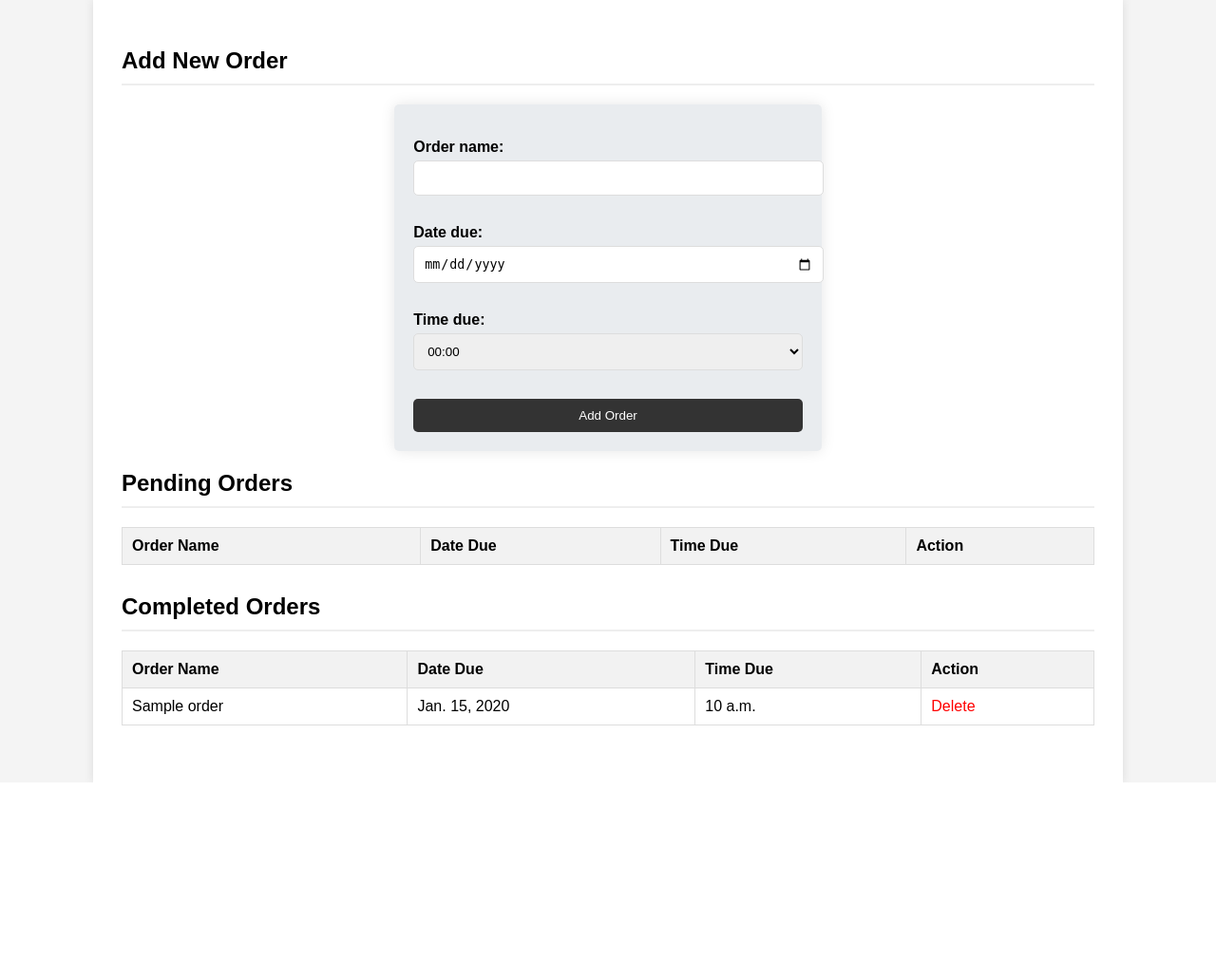
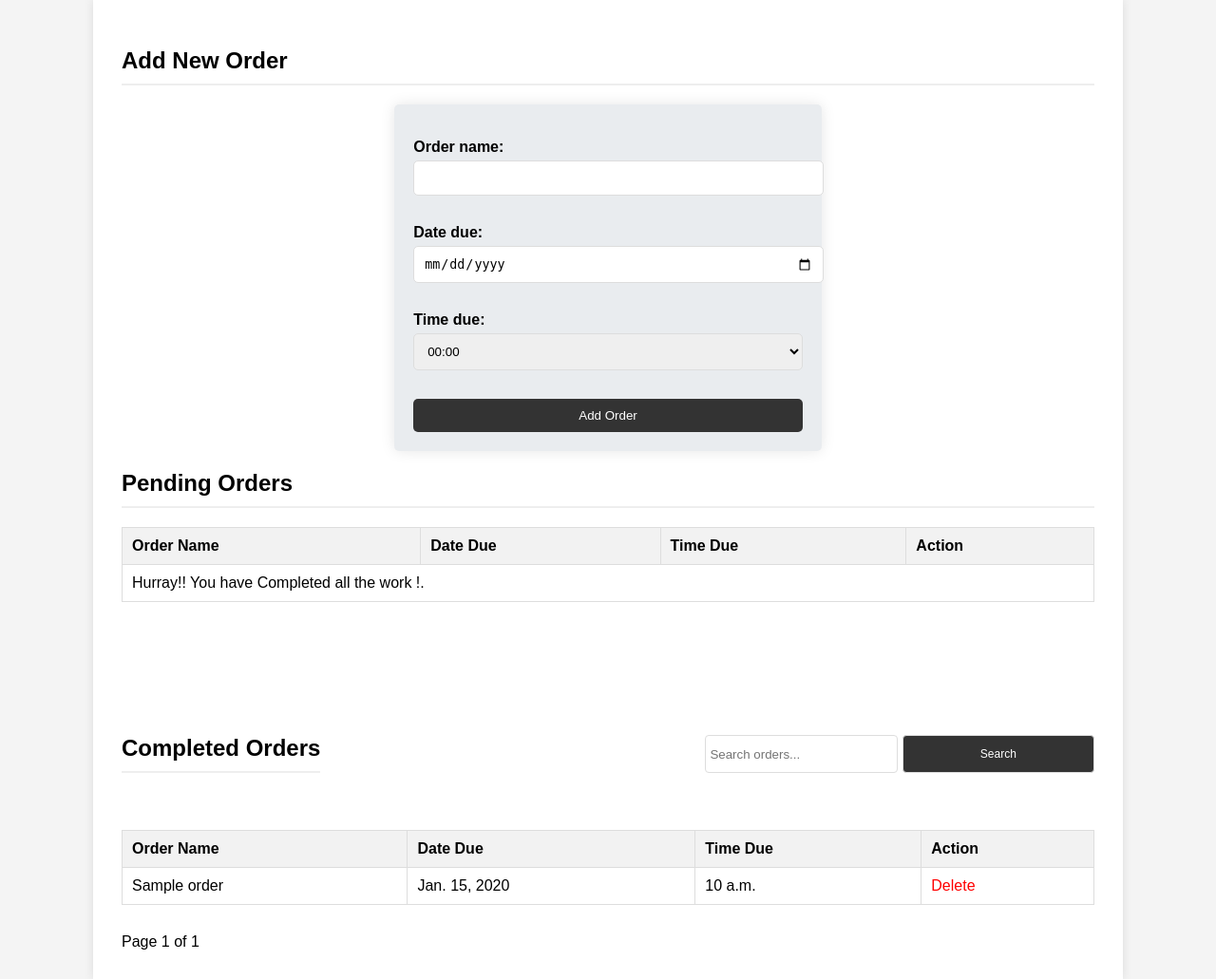
Before and after one commit to Andy3643/ordermanagement, a Django app: page / in a window 1280 px wide. Shown: the whole page at 95% size. Before the commit the page ends 824 px from the top, so only its background shows below. Run offline with Django 4.2, Linux system fonts and the light colour scheme; tables that the repository leaves empty hold one stand-in row (values such as "Sample post"); lists and menus that the app fills with data are empty.

Commit message:
ft-add pagination to the completed orders section.

```diff
--- a/orders/templates/orders/order_list.html
+++ b/orders/templates/orders/order_list.html
@@ -103,7 +103,85 @@
     .due-today {
     background-color: #FFCCCC;
     }
+    /* Pagination styles */
+    .pagination {
+            text-align: center;
+            margin-top: 10px;
+        }
 
+        .step-links {
+            display: inline-block;
+            margin-right: 10px;
+        }
+
+        .current-page {
+            font-weight: bold;
+        }
+
+        /* Search bar styles */
+        .search-bar {
+            margin-top: 20px;
+        }
+
+        #search-input {
+            width: 100%;
+            padding: 10px;
+            border: 1px solid #ddd;
+            border-radius: 5px;
+        }
+
+
+        .search-form {
+    display: flex;
+    align-items: center;
+    background-color: transparent;
+    border: none;
+    padding: 0;
+    margin: 0;
+    box-shadow: none;
+}
+
+.search-form input {
+    flex-grow: 1;
+    margin-right: 5px;
+    height: 40px;
+    padding: 8px 4px;
+    border-radius: 4px;
+    border: 1px solid #ddd;
+    box-sizing: border-box;
+}
+
+.search-form button {
+    padding: 8px 4px;
+    font-size: 12px;
+    height: 40px;
+    line-height: 1;
+    border-radius: 4px;
+    cursor: pointer;
+    border: 1px solid #ddd;
+    box-sizing: border-box;
+}
+
+/* Adjust margins to fine-tune alignment */
+.search-form input, .search-form button {
+    margin-top: 0;
+    margin-bottom: 0;
+}
+
+
+.completed_orders{
+    margin-top: 15vh;
+    margin-bottom: 5vh;
+    display: flex;
+    justify-content: space-between;
+}
+.Lower_section{
+    display: flex;
+    justify-content: space-between;
+}
+.next{
+    margin-right: 3vw;
+}
     </style>
 </head>
 <body>
@@ -131,10 +209,22 @@
                 <td>{{ order.time_due }}</td>
                 <td><a href="{% url 'mark_order_done' order.id %}" style="color: blue;">Done</a></td>
             </tr>
+            {% empty %}
+            <tr>
+                <td colspan="4">Hurray!! You have Completed all the work !.</td>
+            </tr>
             {% endfor %}
         </table>
+    <div class="completed_orders">
+        <h2>Completed Orders</h2>
 
-<h2>Completed Orders</h2>
+        <!-- Search Form -->
+        <form class="search-form" method="get" action="{% url 'order_list' %}">
+            <input type="text" name="search" placeholder="Search orders...">
+            <button type="submit">Search</button>
+        </form>
+    </div>
+
         <table>
             <tr>
                 <th>Order Name</th>
@@ -149,8 +239,35 @@
                 <td>{{ order.time_due }}</td>
                 <td><a href="{% url 'delete_order' order.id %}" style="color: red;">Delete</a></td>
             </tr>
+            {% empty %}
+            <tr>
+                <td colspan="4">No completed orders found.</td>
+            </tr>
             {% endfor %}
         </table>
+
+        <!-- Pagination Links -->
+        <div class="Lower_section">
+            <div>
+            <span>
+                Page {{ completed_orders.number }} of {{ completed_orders.paginator.num_pages }}
+            </span>
+            </div>
+            <div>
+            <span>
+                {% if completed_orders.has_previous %}
+                    <a class="next" href="?page=1{% if request.GET.search %}&search={{ request.GET.search }}{% endif %}">First</a>
+                    <a class="next" href="?page={{ completed_orders.previous_page_number }}{% if request.GET.search %}&search={{ request.GET.search }}{% endif %}">Previous</a>
+                {% endif %}
+            </span>
+            <span>
+                {% if completed_orders.has_next %}
+                    <a class="next" href="?page={{ completed_orders.next_page_number }}{% if request.GET.search %}&search={{ request.GET.search }}{% endif %}">Next</a>
+                    <a class="next" href="?page={{ completed_orders.paginator.num_pages }}{% if request.GET.search %}&search={{ request.GET.search }}{% endif %}">Last</a>
+                {% endif %}
+            </span>
+            </div>
+        </div>
     </div>
 
     </body>
--- a/orders/views.py
+++ b/orders/views.py
@@ -1,23 +1,35 @@
 from django.shortcuts import render, redirect
+from django.core.paginator import Paginator
 from .models import Order
 from .forms import OrderForm
 from datetime import date
 
 def order_list(request):
-    # If form is submitted
+    # Handle form submission
     if request.method == "POST":
         form = OrderForm(request.POST)
         if form.is_valid():
             form.save()
             return redirect('order_list')
-
-    # If viewing the page
     else:
         form = OrderForm()
 
+    # Handle pending orders
     pending_orders = Order.objects.filter(is_done=False)
-    completed_orders = Order.objects.filter(is_done=True)
 
+    # Handle completed orders with pagination
+    completed_order_list = Order.objects.filter(is_done=True).order_by('-date_due')  # Ordering by date due
+
+    # Handle search
+    search_query = request.GET.get('search')
+    if search_query:
+        completed_order_list = completed_order_list.filter(order_name__icontains=search_query)
+
+    paginator = Paginator(completed_order_list, 15)  # Show 15 orders per page
+    page_number = request.GET.get('page')
+    completed_orders = paginator.get_page(page_number)
+
+    # Render the template with context
     return render(request, 'orders/order_list.html', {
         'form': form,
         'pending_orders': pending_orders,
--- a/todo_project/settings.py
+++ b/todo_project/settings.py
@@ -24,7 +24,7 @@
 
 # SECURITY WARNING: keep the secret key used in production secret!
 SECRET_KEY = os.getenv("SECRET_KEY")
-#SECRET_KEY = 'your_secret_key_here'
+# SECRET_KEY = 'your_secret_key_here'
 
 # SECURITY WARNING: don't run with debug turned on in production!
 DEBUG = True
```
Lines whose indentation alone changed are shown as unchanged.
